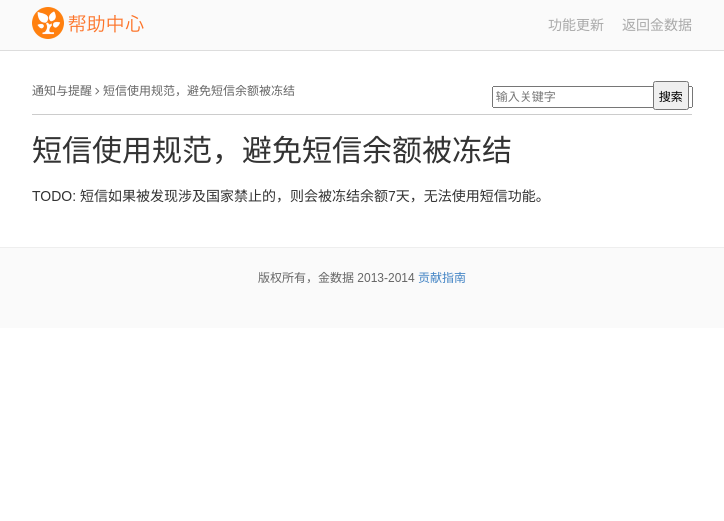
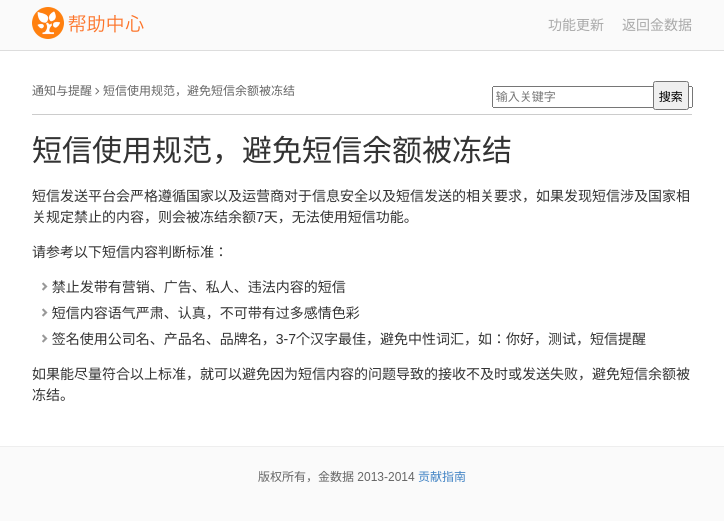
Before and after one commit to jinshuju/help.jinshuju.net, a Jekyll site: the page built from _posts/2014-2-7-sms-policy.md, in a window 1280 px wide. Shown: the top 521 px of the page, without its empty margins (278-1002 px from the left). Built offline with Jekyll 4.4.1, drawn with Linux system fonts in a browser that asks for light colours; Markdown is read by kramdown in place of the engine named in the settings.

Commit message:
sms policy

```diff
--- a/_posts/2014-2-7-sms-policy.md
+++ b/_posts/2014-2-7-sms-policy.md
@@ -3,9 +3,14 @@ layout: post
 title:  "短信使用规范，避免短信余额被冻结"
 date:   2014-03-19 12:12:12
 category: notification
-tags: todo H
-
-author: 小虫
 ---
 
-TODO: 短信如果被发现涉及国家禁止的，则会被冻结余额7天，无法使用短信功能。
+短信发送平台会严格遵循国家以及运营商对于信息安全以及短信发送的相关要求，如果发现短信涉及国家相关规定禁止的内容，则会被冻结余额7天，无法使用短信功能。
+
+请参考以下短信内容判断标准：
+
+* 禁止发带有营销、广告、私人、违法内容的短信
+* 短信内容语气严肃、认真，不可带有过多感情色彩
+* 签名使用公司名、产品名、品牌名，3-7个汉字最佳，避免中性词汇，如：你好，测试，短信提醒
+
+如果能尽量符合以上标准，就可以避免因为短信内容的问题导致的接收不及时或发送失败，避免短信余额被冻结。
```
